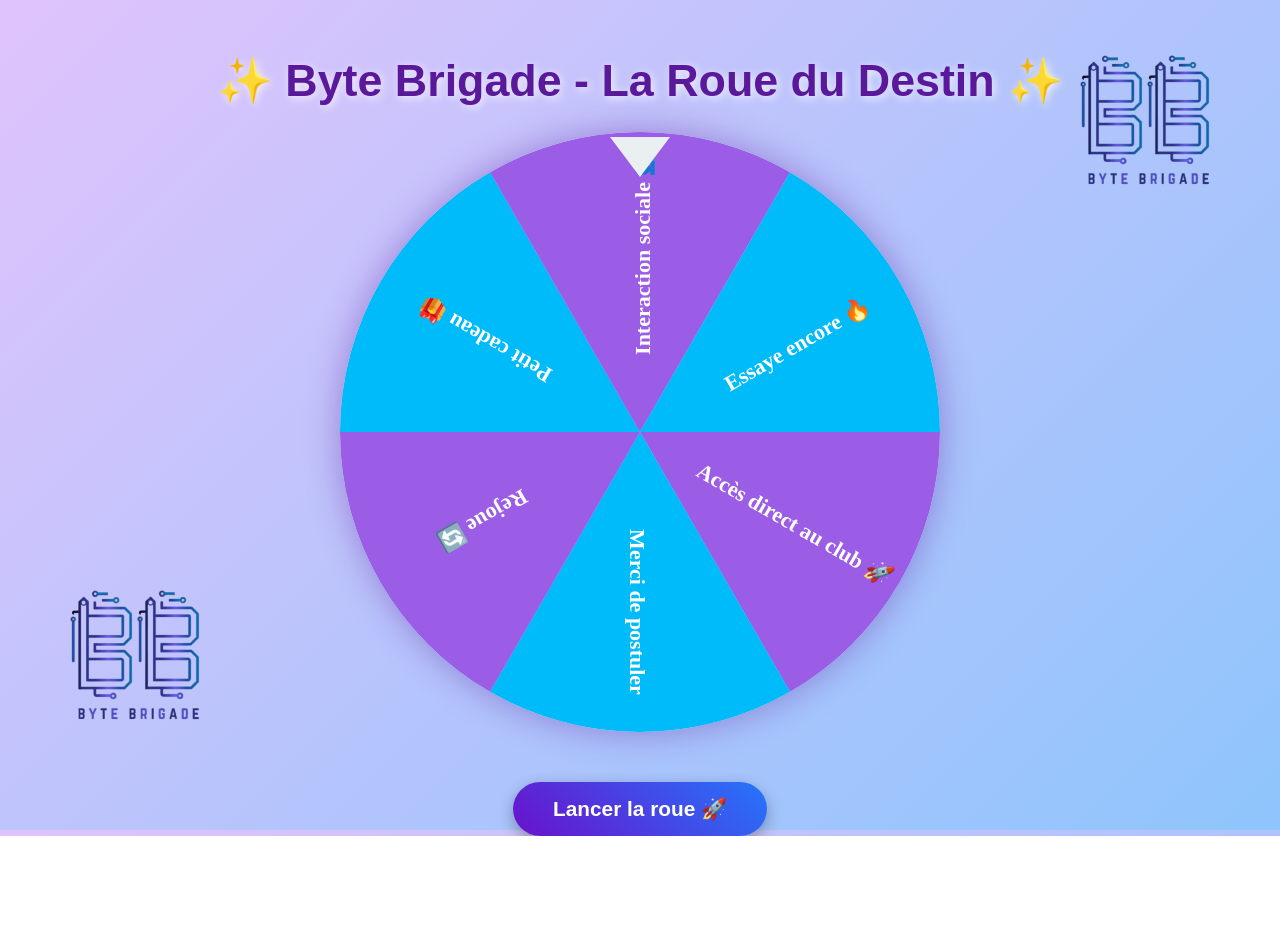
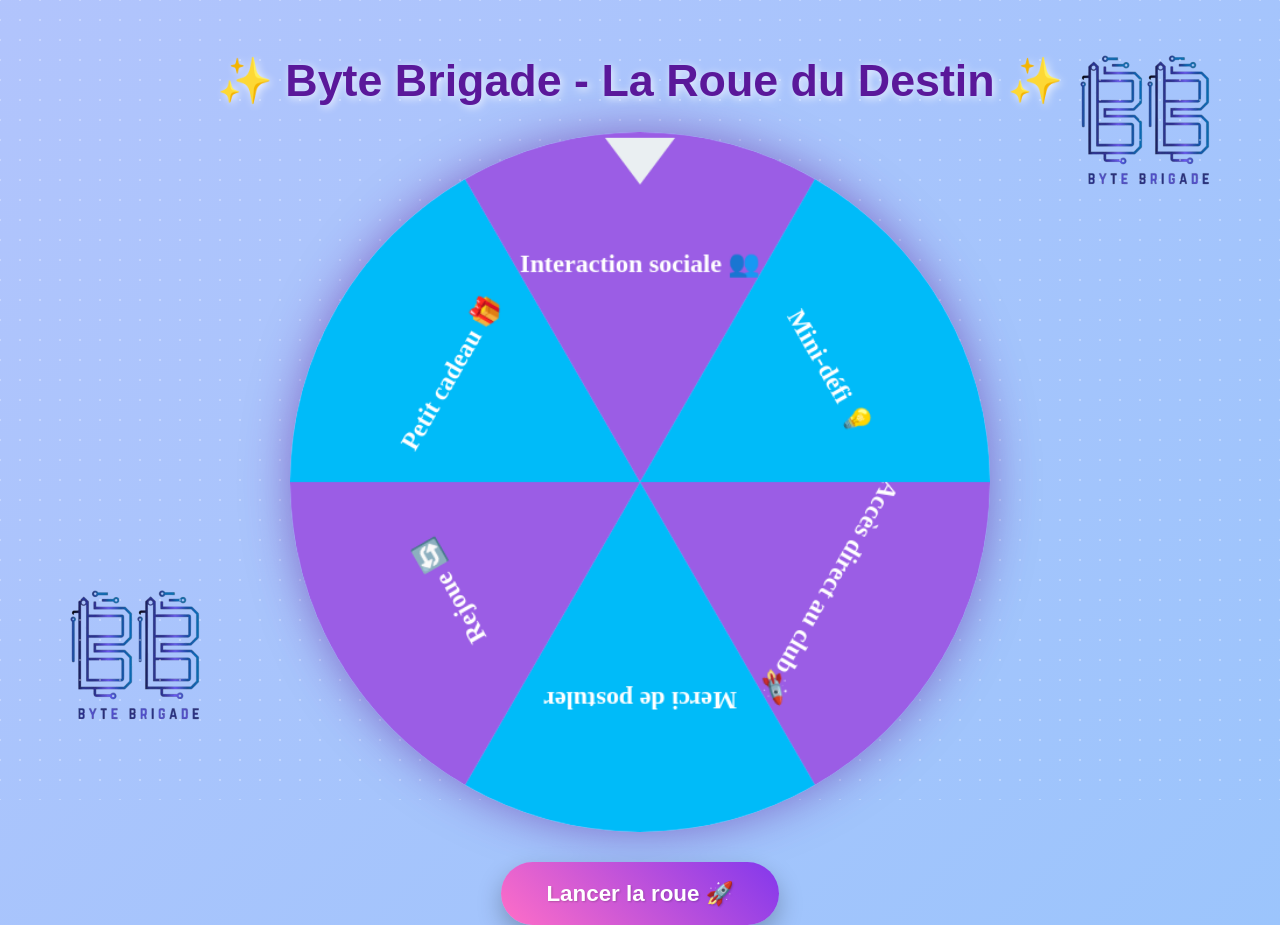
Before and after one commit to Eya200004/jeu_byte, a plain HTML site: page index.html in a window 1280 px wide. Before the commit the page ends 836 px from the top, so only its background shows below. Drawn offline with Linux system fonts and the light colour scheme.

Commit message:
ajout de sons

```diff
--- a/index.html
+++ b/index.html
@@ -6,9 +6,11 @@
   <link rel="stylesheet" href="style.css">
 </head>
 <body>
-  <!-- Logos -->
+
   <img src="logor.png" alt="Logo Byte Brigade" class="logo top-right">
   <img src="logor.png" alt="Logo Byte Brigade" class="logo bottom-left">
+
+  <div class="stars"></div>
 
   <div class="container">
     <h1>✨ Byte Brigade - La Roue du Destin ✨</h1>
@@ -17,6 +19,9 @@
     <div id="result"></div>
   </div>
 
+
+  <audio id="bgMusic" src="audio.wav" loop autoplay></audio>
+
   <script src="script.js"></script>
 </body>
 </html>
--- a/script.js
+++ b/script.js
@@ -4,12 +4,12 @@ const spinBtn = document.getElementById("spin");
 const resultDiv = document.getElementById("result");
 
 const options = [
-  "Accès direct au club 🚀",
+  "Accès direct au club🚀",
   "Merci de postuler",
   "Rejoue 🔄",
   "Petit cadeau 🎁",
   "Interaction sociale 👥",
-  "Essaye encore 🔥"
+  "Mini-défi 💡"
 ];
 
 let startAngle = 0;
@@ -19,8 +19,9 @@ let spinAngle = 0;
 let spinTime = 0;
 let spinTimeTotal = 0;
 
+
 function drawRouletteWheel() {
-  ctx.clearRect(0, 0, 600, 600);
+  ctx.clearRect(0, 0, canvas.width, canvas.height);
   ctx.strokeStyle = "white";
   ctx.lineWidth = 4;
   ctx.font = "bold 22px Poppins";
@@ -37,20 +38,21 @@ function drawRouletteWheel() {
     ctx.fillStyle = "white";
     ctx.translate(300 + Math.cos(angle + arc / 2) * 180,
                   300 + Math.sin(angle + arc / 2) * 180);
-    ctx.rotate(angle + arc / 2);
-    ctx.fillText(options[i], -ctx.measureText(options[i]).width / 2, 10);
+    ctx.rotate(angle + arc / 2 + Math.PI / 2);
+    ctx.fillText(options[i], -ctx.measureText(options[i]).width / 2, 0);
     ctx.restore();
   }
 
-  // Flèche (remontée plus haut)
+
   ctx.fillStyle = "#eaeff2ff";
   ctx.beginPath();
-  ctx.moveTo(300 - 30, 5);   // position Y réduite
+  ctx.moveTo(300 - 30, 5);
   ctx.lineTo(300 + 30, 5);
   ctx.lineTo(300, 45);
   ctx.closePath();
   ctx.fill();
 }
+
 
 function rotateWheel() {
   spinTime += 30;
@@ -64,13 +66,19 @@ function rotateWheel() {
   spinTimeout = setTimeout(rotateWheel, 30);
 }
 
+
 function stopRotateWheel() {
   clearTimeout(spinTimeout);
   const degrees = startAngle * 180 / Math.PI + 90;
   const arcd = arc * 180 / Math.PI;
   const index = Math.floor((360 - (degrees % 360)) / arcd);
-  resultDiv.textContent = " Résultat : " + options[index];
+  resultDiv.textContent = " 🎉 Résultat : " + options[index] + " 🎉";
+
+
+  resultDiv.style.transform = "scale(1.3)";
+  setTimeout(() => { resultDiv.style.transform = "scale(1)"; }, 600);
 }
+
 
 spinBtn.addEventListener("click", () => {
   spinAngle = Math.random() * 10 + 10;
@@ -79,4 +87,8 @@ spinBtn.addEventListener("click", () => {
   rotateWheel();
 });
 
+
 drawRouletteWheel();
+
+const bgMusic = document.getElementById("bgMusic");
+bgMusic.volume = 0.2;
--- a/style.css
+++ b/style.css
@@ -1,11 +1,20 @@
 body {
   font-family: 'Poppins', sans-serif;
-  background: linear-gradient(135deg, #e0c3fc, #8ec5fc);
   color: #333;
   text-align: center;
   margin: 0;
   padding: 0;
   height: 100vh;
+  background: linear-gradient(135deg, #e0c3fc, #8ec5fc);
+  background-size: 400% 400%;
+  animation: gradientBG 15s ease infinite;
+  overflow-x: hidden;
+}
+
+@keyframes gradientBG {
+  0% {background-position: 0% 50%;}
+  50% {background-position: 100% 50%;}
+  100% {background-position: 0% 50%;}
 }
 
 .container {
@@ -23,35 +32,45 @@ h1 {
 canvas {
   display: block;
   margin: 0 auto;
+  width: 80%;
+  max-width: 700px;
+  height: auto;
   border-radius: 50%;
-  box-shadow: 0 0 35px rgba(90, 24, 154, 0.4);
+  box-shadow: 0 0 45px rgba(90, 24, 154, 0.5);
+  transition: transform 0.3s;
+}
+
+canvas:hover {
+  transform: scale(1.02);
 }
 
 button {
-  margin-top: 50px;
-  padding: 15px 40px;
-  font-size: 1.3rem;
+  margin-top: 30px;
+  padding: 18px 45px;
+  font-size: 1.4rem;
   font-weight: bold;
-  background: linear-gradient(45deg, #6a11cb, #2575fc);
+  background: linear-gradient(45deg, #ff6ec7, #8338ec);
   border: none;
   border-radius: 50px;
   cursor: pointer;
-  transition: 0.3s;
+  box-shadow: 0 10px 25px rgba(0,0,0,0.25);
   color: white;
-  box-shadow: 0 5px 15px rgba(0,0,0,0.3);
+  text-shadow: 1px 1px 2px rgba(0,0,0,0.2);
+  transition: transform 0.3s, background 0.3s;
 }
 
 button:hover {
-  background: linear-gradient(45deg, #ff758c, #ff7eb3);
-  transform: scale(1.08);
+  transform: scale(1.1);
+  background: linear-gradient(45deg, #ff7eb3, #5a189a);
 }
 
 #result {
-  margin-top: 20px;
-  font-size: 1.6rem;
+  margin-top: 25px;
+  font-size: 1.8rem;
   font-weight: bold;
-  color: #1a1a1a;
-  text-shadow: 1px 1px 5px rgba(255,255,255,0.7);
+  color: #ff006e;
+  text-shadow: 2px 2px 10px rgba(255,255,255,0.7);
+  transition: transform 0.3s;
 }
 
 .logo {
@@ -69,12 +88,13 @@ button:hover {
   bottom: 10px;
   left: 10px;
 }
+
 @media screen and (max-width: 600px) {
   h1 {
-    font-size: 1.6rem;  /* taille réduite pour mobile */
-    margin-top: 60px;   /* espace du haut pour éviter chevauchement avec logo */
+    font-size: 1.6rem;
+    margin-top: 60px;
     margin-bottom: 15px;
-    line-height: 1.2;   /* meilleure lisibilité */
+    line-height: 1.2;
   }
 
   canvas {
@@ -110,3 +130,20 @@ button:hover {
     top: 1%;
   }
 }
+
+
+.stars {
+  position: fixed;
+  top: 0; left: 0;
+  width: 100%; height: 100%;
+  pointer-events: none;
+  background: radial-gradient(white 1px, transparent 1px);
+  background-size: 20px 20px;
+  opacity: 0.3;
+  animation: moveStars 20s linear infinite;
+}
+
+@keyframes moveStars {
+  0% {background-position: 0 0;}
+  100% {background-position: -1000px 1000px;}
+}
```
Also changed, not shown: 1 other file.
